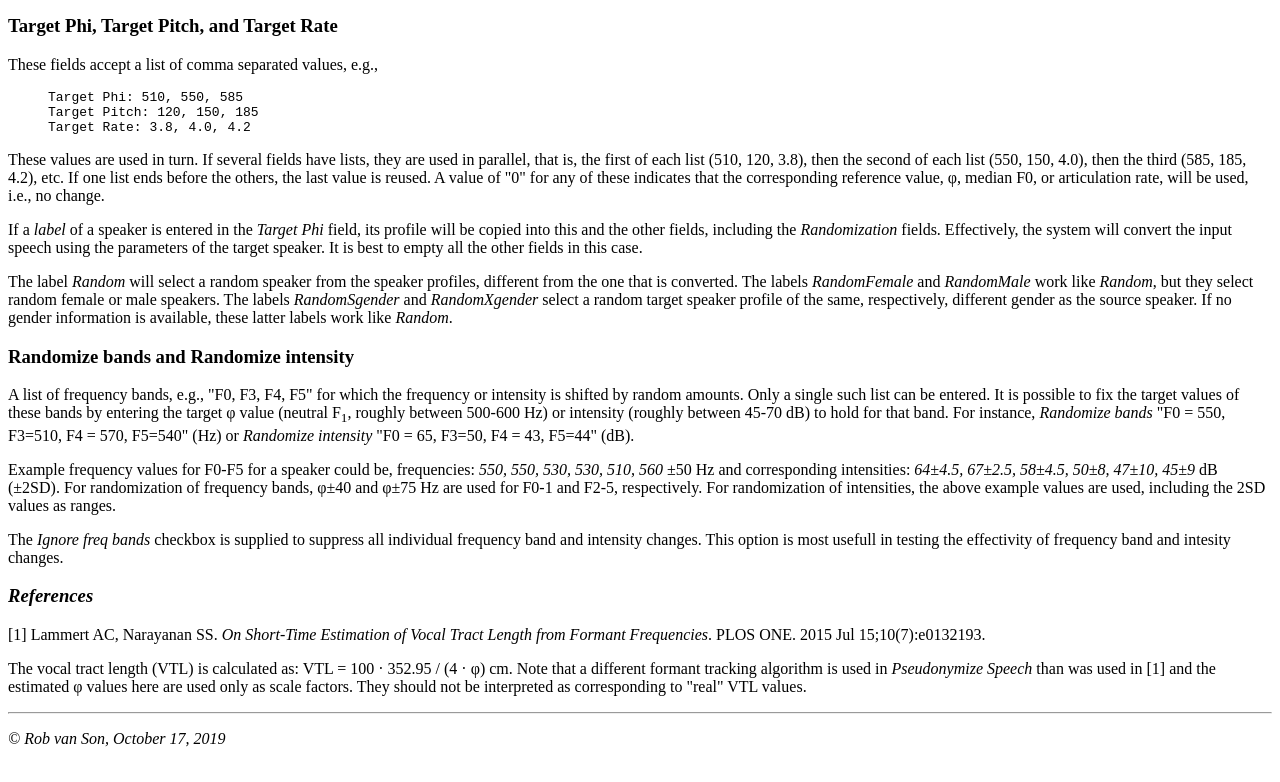
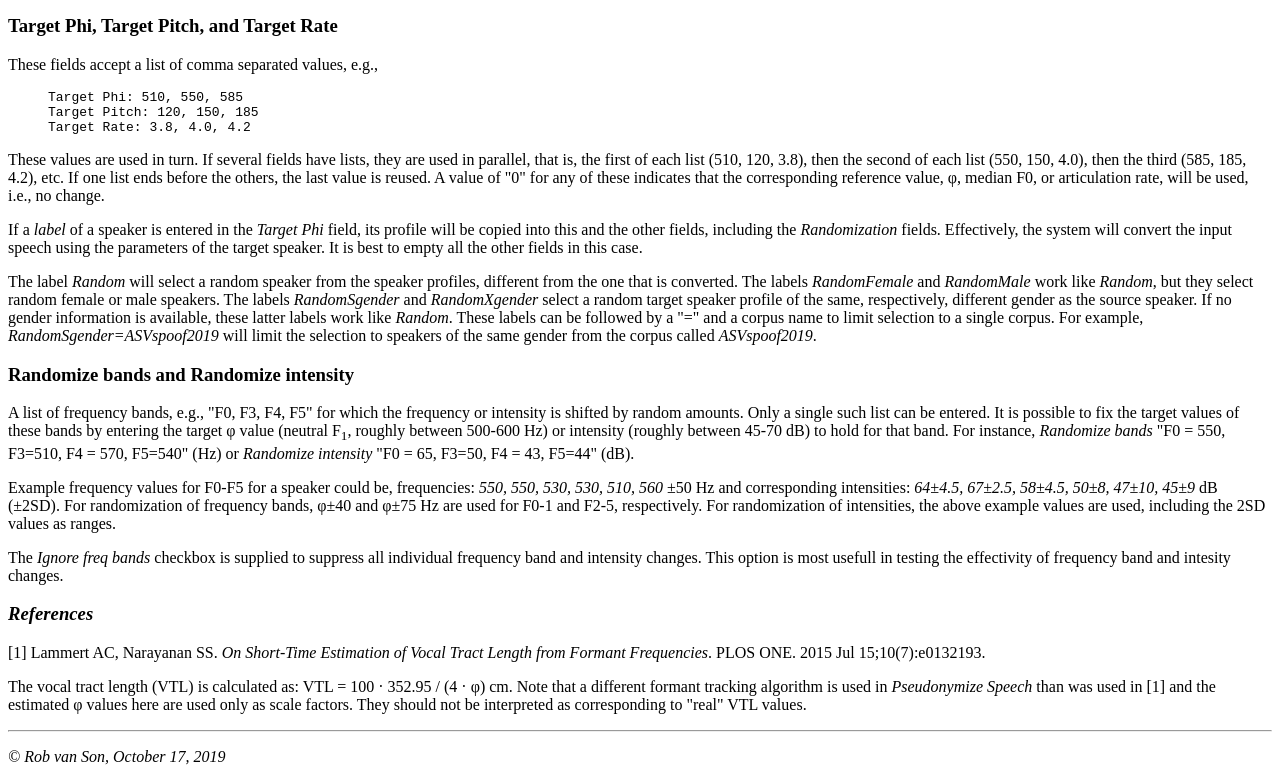
Before and after one commit to robvanson/PseudonymizeSpeech, a plain HTML site: page ManPages/Pseudonymize_Speech.html in a window 1280 px wide. Shown: the part 1432-2214 px from the top of the page. Drawn offline with Linux system fonts and the light colour scheme.

Commit message:
Added selection option
Random=CorpusName works

```diff
--- a/ManPages/Pseudonymize_Speech.html
+++ b/ManPages/Pseudonymize_Speech.html
@@ -127,7 +127,7 @@ These values are used in turn. If several fields have lists, they are used in pa
 <p>
 If a <i>label</i> of a speaker is entered in the <i>Target Phi</i> field, its profile will be copied into this and the other fields, including the <i>Randomization</i> fields. Effectively, the system will convert the input speech using the parameters of the target speaker. It is best to empty all the other fields in this case. </p>
 <p>
-The label <i>Random</i> will select a random speaker from the speaker profiles, different from the one that is converted. The labels <i>RandomFemale</i> and <i>RandomMale</i> work like <i>Random</i>, but they select random female or male speakers. The labels <i>RandomSgender</i> and <i>RandomXgender</i> select a random target speaker profile of the same, respectively, different gender as the source speaker. If no gender information is available, these latter labels work like <i>Random</i>. </p>
+The label <i>Random</i> will select a random speaker from the speaker profiles, different from the one that is converted. The labels <i>RandomFemale</i> and <i>RandomMale</i> work like <i>Random</i>, but they select random female or male speakers. The labels <i>RandomSgender</i> and <i>RandomXgender</i> select a random target speaker profile of the same, respectively, different gender as the source speaker. If no gender information is available, these latter labels work like <i>Random</i>. These labels can be followed by a "=" and a corpus name to limit selection to a single corpus. For example, <i>RandomSgender=ASVspoof2019</i> will limit the selection to speakers of the same gender from the corpus called <i>ASVspoof2019</i>.</p>
 <h3>
 Randomize bands and Randomize intensity</h3>
 <p>
```
Also changed, not shown: 2 other files.
